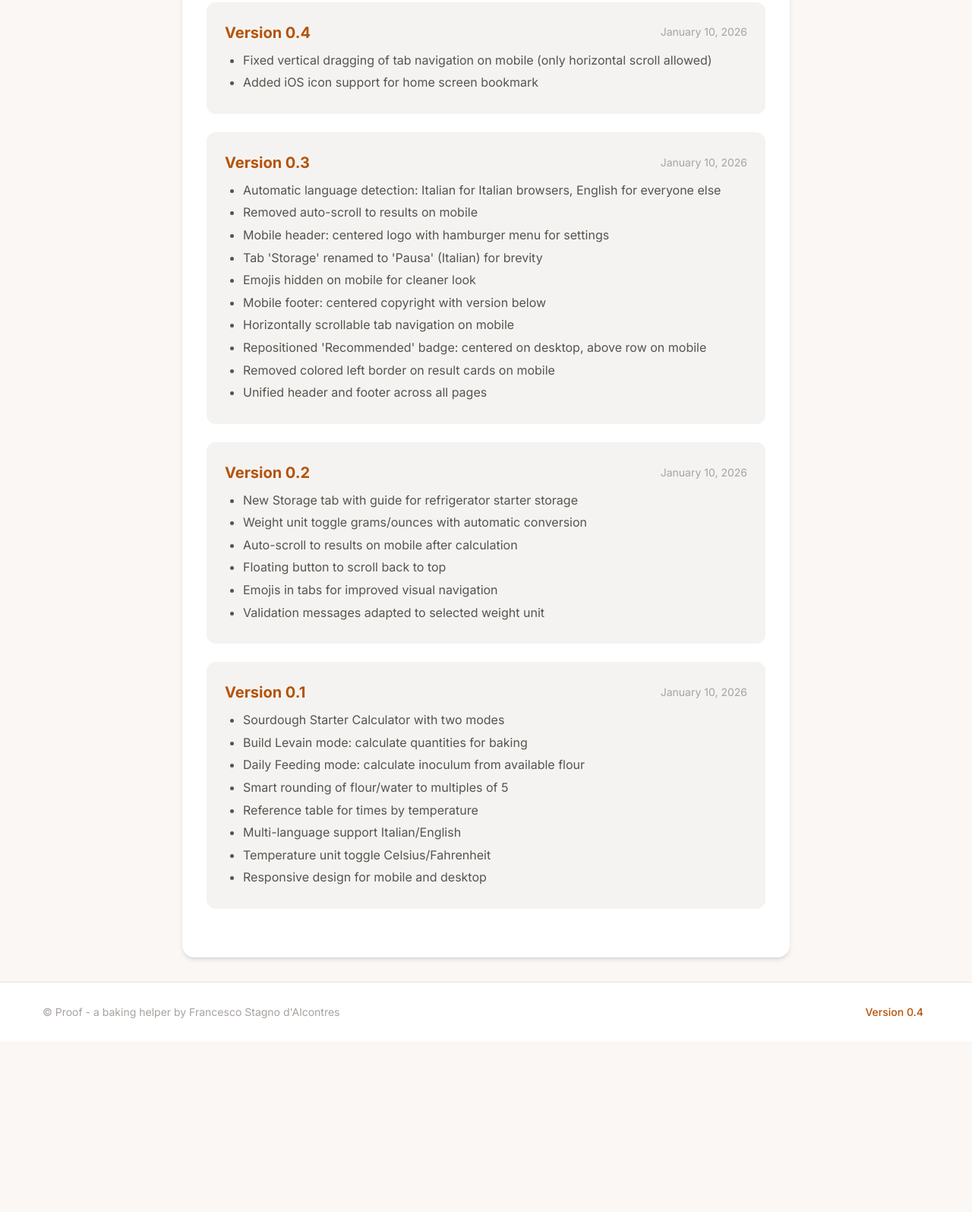
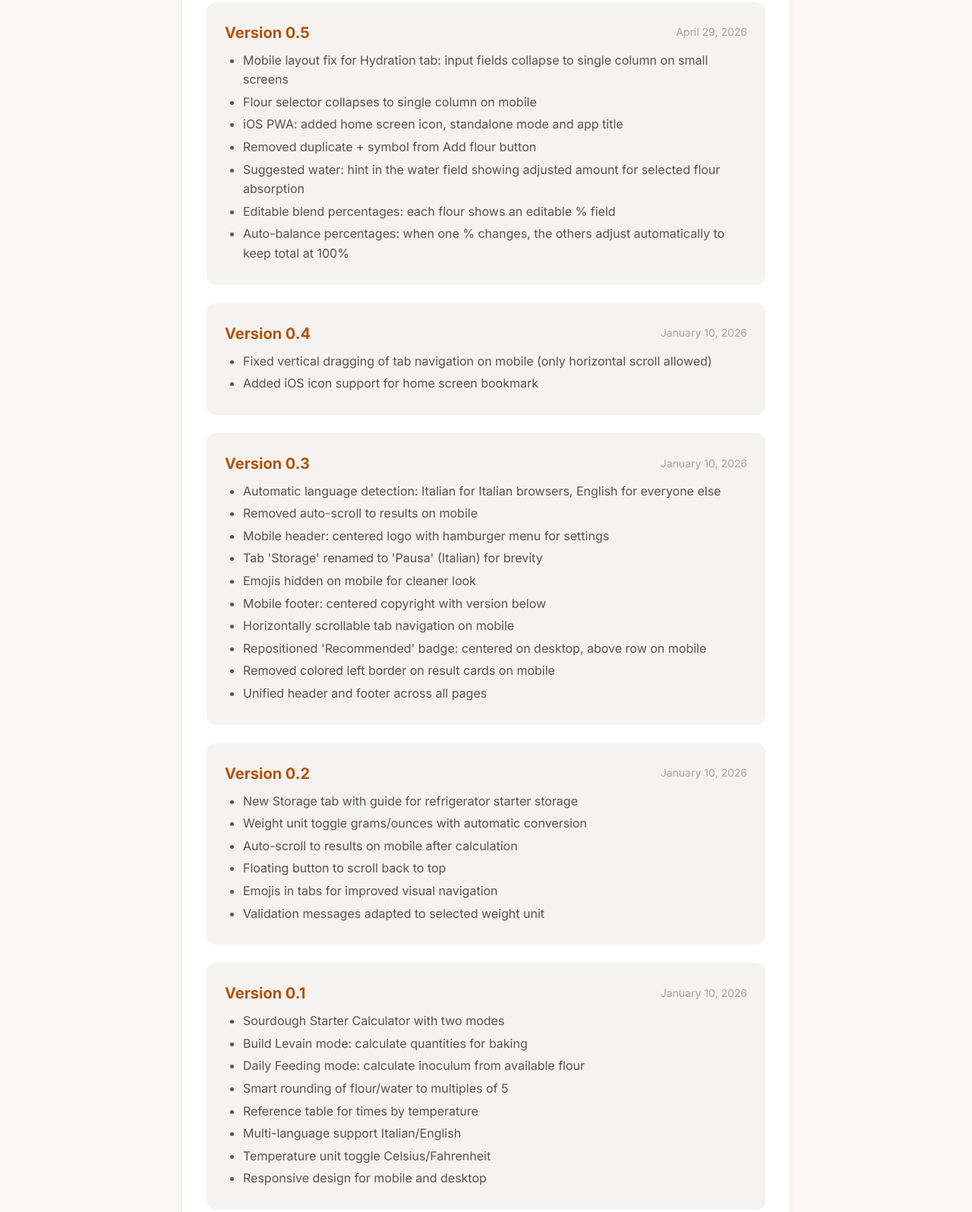
Before and after one commit to fstagno77/bakery-tools, a website: page changelog.html in a window 1280 px wide. Shown: the part 321-1916 px from the top of the page at 76% size. Before the commit the page ends 1692 px from the top, so only its background shows below. Drawn offline with Linux system fonts and the light colour scheme.

Commit message:
chore(release): bump versione 0.4 → 0.5, aggiorna changelog
Co-Authored-By: Claude Sonnet 4.6 <noreply@anthropic.com>

```diff
--- a/changelog.html
+++ b/changelog.html
@@ -144,7 +144,7 @@
 
             // Aggiorna versione nel footer
             const versionLabel = lang === 'it' ? 'Versione' : 'Version';
-            document.getElementById('version-link').textContent = `${versionLabel} 0.4`;
+            document.getElementById('version-link').textContent = `${versionLabel} 0.5`;
         }
 
         // Carica e renderizza il changelog
--- a/data/changelog.json
+++ b/data/changelog.json
@@ -1,6 +1,30 @@
 {
-    "currentVersion": "0.4",
+    "currentVersion": "0.5",
     "versions": [
+        {
+            "version": "0.5",
+            "date": "2026-04-29",
+            "changes": {
+                "it": [
+                    "Fix layout mobile tab Idratazione: campi input a colonna singola su schermi piccoli",
+                    "Fix selettore farina a colonna singola su mobile",
+                    "PWA iOS: aggiunta icona home screen, modalità standalone e titolo app",
+                    "Rimosso simbolo + duplicato nel pulsante Aggiungi farina",
+                    "Acqua consigliata: hint nel campo acqua con il valore aggiustato per l'assorbimento della farina selezionata",
+                    "Percentuali blend editabili: ogni farina mostra un campo % modificabile",
+                    "Auto-bilanciamento percentuali: al cambio di una %, le altre si aggiustano automaticamente per mantenere il totale a 100%"
+                ],
+                "en": [
+                    "Mobile layout fix for Hydration tab: input fields collapse to single column on small screens",
+                    "Flour selector collapses to single column on mobile",
+                    "iOS PWA: added home screen icon, standalone mode and app title",
+                    "Removed duplicate + symbol from Add flour button",
+                    "Suggested water: hint in the water field showing adjusted amount for selected flour absorption",
+                    "Editable blend percentages: each flour shows an editable % field",
+                    "Auto-balance percentages: when one % changes, the others adjust automatically to keep total at 100%"
+                ]
+            }
+        },
         {
             "version": "0.4",
             "date": "2026-01-10",
--- a/package.json
+++ b/package.json
@@ -1,6 +1,6 @@
 {
   "name": "bakery-tools",
-  "version": "0.4.0",
+  "version": "0.5.0",
   "description": "Strumenti per la panificazione - Calcolatore Lievito Madre",
   "author": "Francesco Stagno d'Alcontres",
   "license": "MIT",
```
Also changed, not shown: index.html (+3 -3 lines).
